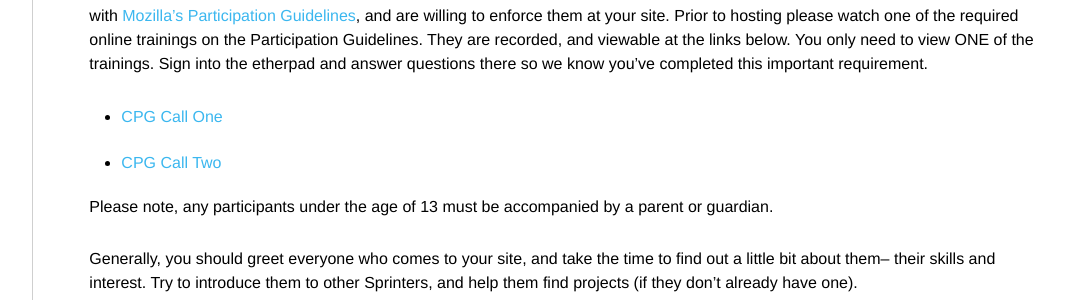
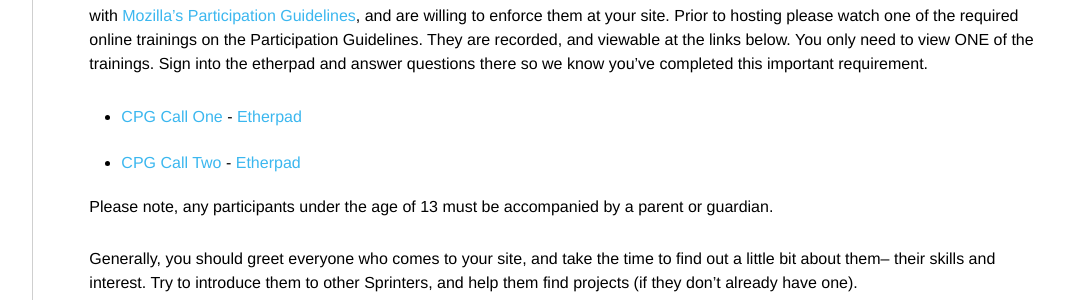
Before and after one commit to mozilla/global-sprint, a Jekyll site: the page built from _articles/site-hosts-guide.md, in a window 1280 px wide and 900 px high, scrolled down 1536 px. Shown: the part 152-452 px from the top of the window, without its empty margins (180-1255 px from the left). Built offline with Jekyll 4.4.1, drawn with Linux system fonts in a browser that asks for light colours; comment, search, counter and statistics services are not loaded.

Commit message:
Update site-hosts-guide.md

```diff
--- a/_articles/site-hosts-guide.md
+++ b/_articles/site-hosts-guide.md
@@ -44,8 +44,8 @@ We will provide swag (stickers) to the first 75 sites registered! Swag will be s
 #### Participation Guidelines
 As site host, you’re responsible for creating a welcoming, friendly, safe environment for everyone. Please read and be sure you agree with [Mozilla’s Participation Guidelines](https://www.mozilla.org/en-US/about/governance/policies/participation/), and are willing to enforce them at your site. Prior to hosting please watch one of the **required online** trainings on the Participation Guidelines. They are recorded, and viewable at the links below. You only need to view ONE of the trainings.  Sign into the etherpad and answer questions there  so we know you've completed this important requirement.
 
-*  [CPG Call One](https://air.mozilla.org/2018-global-sprint-cpg-webinar-1-april-24th-2018/)
-*  [CPG Call Two](https://air.mozilla.org/2018-global-sprint-cpg-webinar-2-april-24th-2018/)
+*  [CPG Call One](https://air.mozilla.org/2018-global-sprint-cpg-webinar-1-april-24th-2018/) - [Etherpad](https://public.etherpad-mozilla.org/p/global-sprint-cpg-training)
+*  [CPG Call Two](https://air.mozilla.org/2018-global-sprint-cpg-webinar-2-april-24th-2018/) - [Etherpad](https://public.etherpad-mozilla.org/p/global-sprint-cpg-training)
 
 **Please note, any participants under the age of 13 must be accompanied by a parent or guardian.**
 
```
